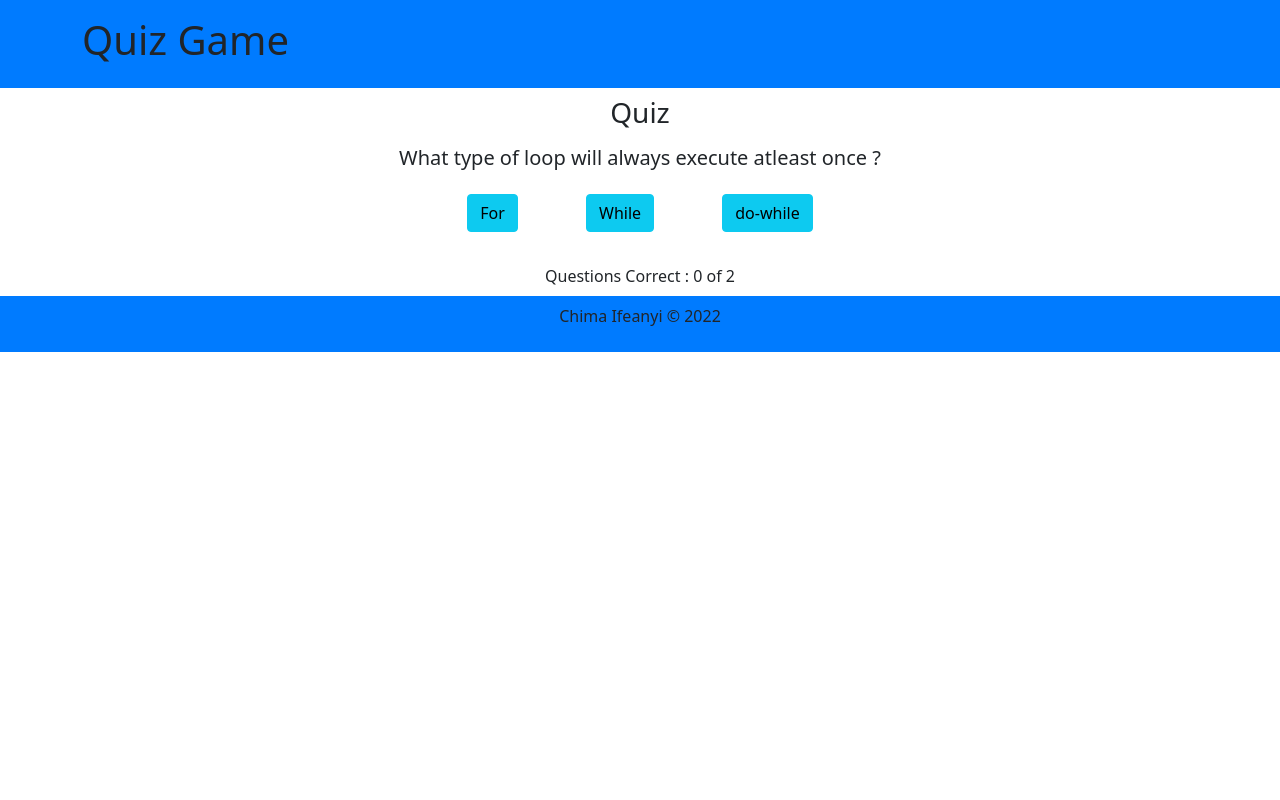
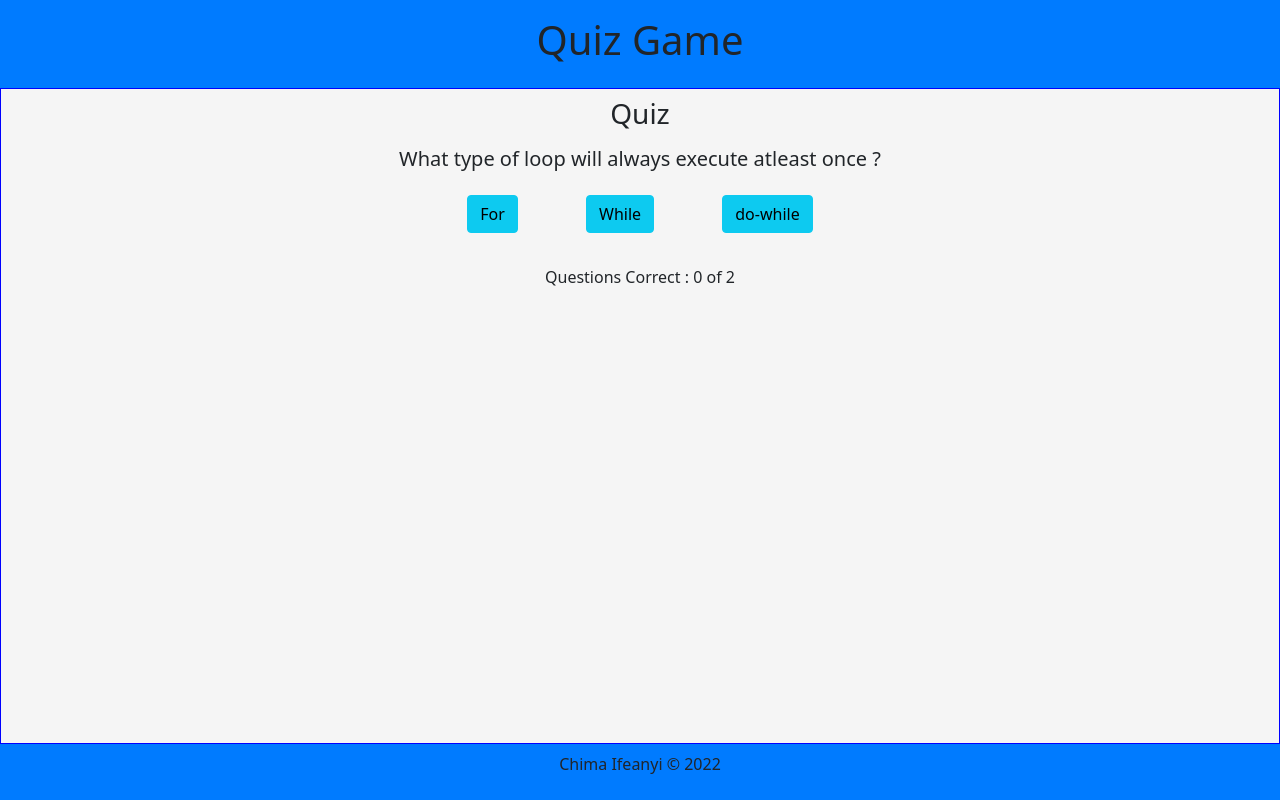
Before and after one commit to MasterIfeanyi/My-own-quiz-game, a React (Create React App) app: page / in a window 1280 px wide. Built offline with nearby package versions, Linux system fonts and the light colour scheme.

Commit message:
update css styling

```diff
--- a/src/App.js
+++ b/src/App.js
@@ -29,6 +29,9 @@ function App() {
   return (
     <main className="App">
       <Header />
+        <section className="section">
+          <div className="container">
+            <div className="row">
               <div className='text-center mt-2'>
                 <h3 >
                   Quiz
@@ -50,6 +53,9 @@ function App() {
               <div className='text-center my-2'>
                 <div>Questions Correct : {score} of {questions?.length}</div>
               </div>
+            </div>
+          </div>
+        </section>
       <Footer />
     </main>
   );
--- a/src/components/Header.jsx
+++ b/src/components/Header.jsx
@@ -4,7 +4,7 @@ const Header = () => {
             <div className="container">
                 <div className="row">
                     <div className="col-12">
-                        <h1>Quiz Game</h1>
+                        <h1 className='text-center'>Quiz Game</h1>
                     </div>
                 </div>
             </div>
```
Lines whose indentation alone changed are shown as unchanged.
